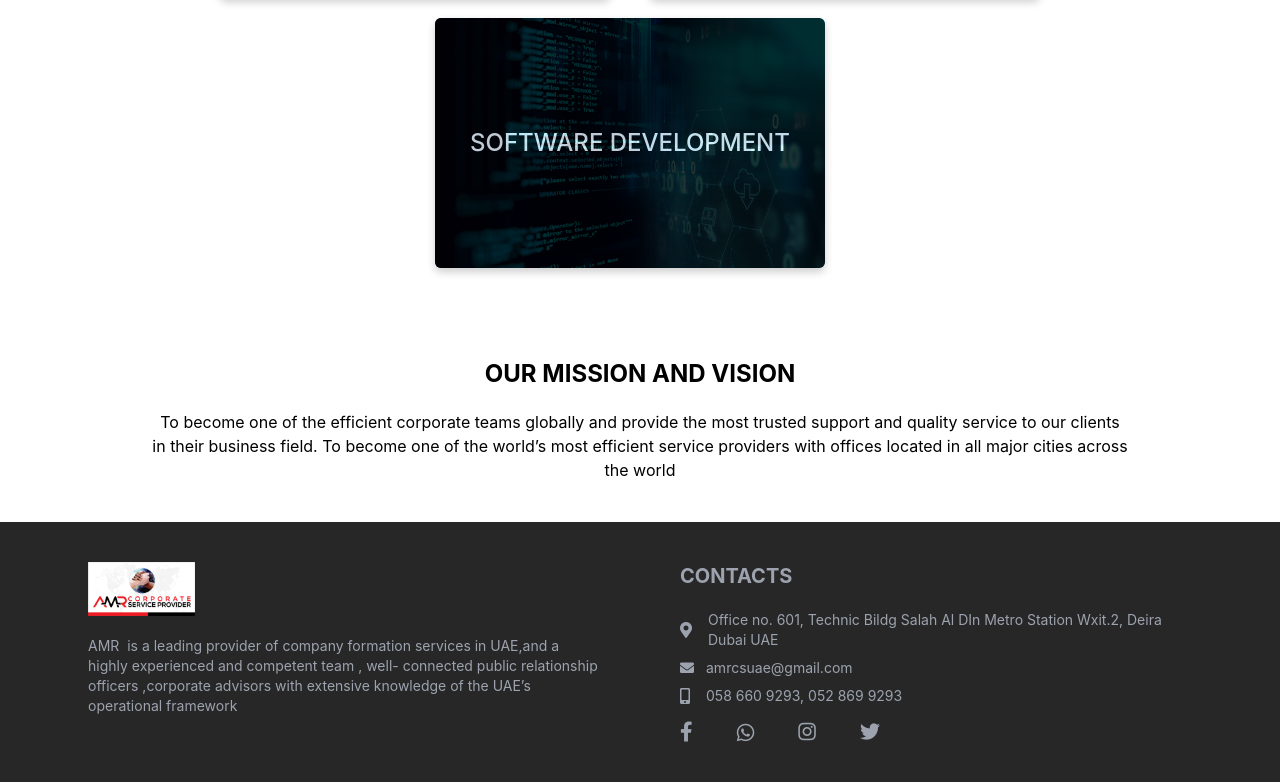
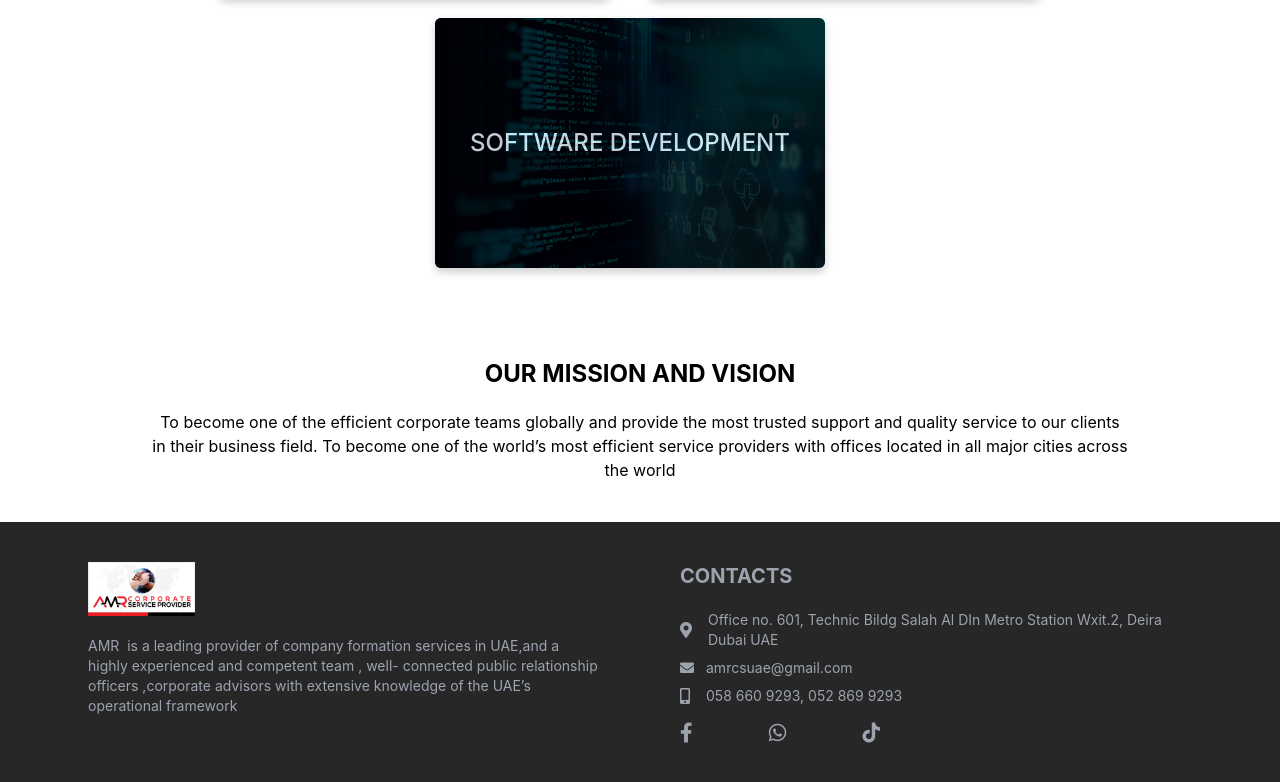
Before and after one commit to ajmalaju06/Amr, a React (Create React App) app: page / in a window 1280 px wide. Shown: the part 2527-3309 px from the top of the page. Built offline with nearby package versions, Linux system fonts and the light colour scheme.

Commit message:
social links added

```diff
--- a/src/view/Home.jsx
+++ b/src/view/Home.jsx
@@ -422,7 +422,13 @@ function Home() {
               </span>
             </div>
             <div className="mt-4 flex justify-between social-media-container-style">
-              <i className="fab fa-facebook-f text-gray-400 social-media-img"></i>
+              <a
+                href="https://m.facebook.com/story.php?story_fbid=123282030013026&id=100069936883867"
+                target="_blank"
+              >
+                <i className="fab fa-facebook-f text-gray-400 social-media-img"></i>
+              </a>
+
               <a
                 href="https://wa.me/00971586609293"
                 class="whatsapp_float"
@@ -432,8 +438,10 @@ function Home() {
                 <i className="fab fa-whatsapp text-gray-400 social-media-img"></i>
               </a>
 
-              <i className="fab fa-instagram text-gray-400 social-media-img"></i>
-              <i className="fab fa-twitter text-gray-400 social-media-img"></i>
+              {/* <i className="fab fa-instagram text-gray-400 social-media-img"></i> */}
+              <a href="https://vm.tiktok.com/ZSJGQ24g3/" target="_blank">
+                <i className="fab fa-tiktok text-gray-400 social-media-img"></i>
+              </a>
             </div>
           </div>
         </div>
```
